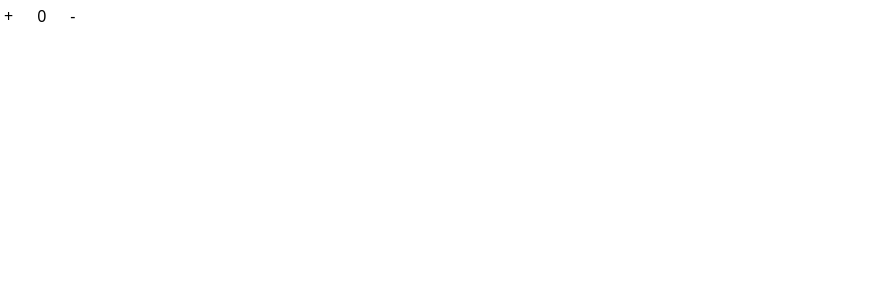
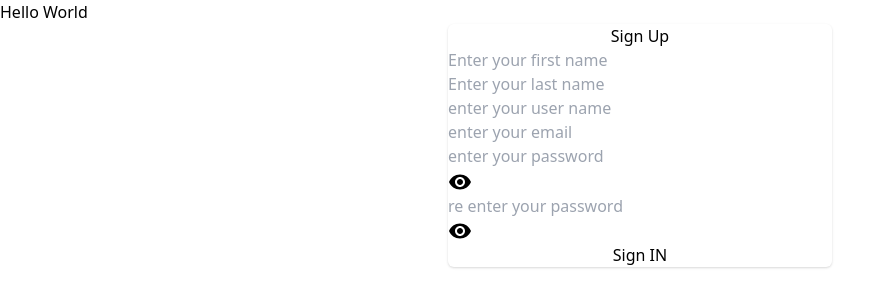
Before and after one commit to kunwar-11/sport-connect, a React (Create React App) app: page /signup in a window 1280 px wide. Shown: the top 306 px of the page, without its empty margins (0-894 px from the left). Built offline with nearby package versions, Linux system fonts and the light colour scheme.

Commit message:
skelton signup form

```diff
--- a/package.json
+++ b/package.json
@@ -4,13 +4,18 @@
   "private": true,
   "dependencies": {
     "@craco/craco": "^6.3.0",
+    "@material-ui/core": "^4.11.4",
+    "@material-ui/icons": "^4.11.2",
     "@reduxjs/toolkit": "^1.6.1",
     "@testing-library/jest-dom": "^4.2.4",
     "@testing-library/react": "^9.5.0",
     "@testing-library/user-event": "^7.2.1",
+    "history": "^5.0.1",
     "react": "^17.0.2",
     "react-dom": "^17.0.2",
     "react-redux": "^7.2.5",
+    "react-router": "^6.0.0-beta.5",
+    "react-router-dom": "^6.0.0-beta.0",
     "react-scripts": "4.0.3"
   },
   "scripts": {
--- a/src/App.js
+++ b/src/App.js
@@ -1,10 +1,13 @@
-import React from 'react';
-import { Counter } from './features/counter/Counter';
-
+import React from "react";
+import { Routes, Route } from "react-router-dom";
+import SignUp from "./features/signup/SignUp";
 function App() {
   return (
     <div className="App">
-        <Counter />
+      Hello World
+      <Routes>
+        <Route path="/signup" element={<SignUp />} />
+      </Routes>
     </div>
   );
 }
--- a/src/app/store.js
+++ b/src/app/store.js
@@ -1,8 +1,6 @@
 import { configureStore } from '@reduxjs/toolkit';
-import counterReducer from '../features/counter/counterSlice';
 
 export const store = configureStore({
   reducer: {
-    counter: counterReducer,
   },
 });
--- a/src/features/counter/Counter.jsx
+++ /dev/null
@@ -1,16 +0,0 @@
-import React from 'react'
-import {useDispatch , useSelector} from 'react-redux'
-import {increment , decrement} from './counterSlice'
-export const Counter = () => {
-    const counter = useSelector(state => state?.counter)
-    const dispatch = useDispatch()
-    return (
-        <div className = 'flex flex-row'>
-            <button className = 'p-1' onClick = {() =>dispatch(increment())}>+</button>
-            <h1 className = 'p-1 px-5'>
-                {counter?.count}
-            </h1>
-            <button className = 'p-1' onClick = {() => dispatch(decrement())} disabled = {counter?.count <=0}>-</button>
-        </div>
-    )
-}
--- a/src/features/counter/counterSlice.js
+++ /dev/null
@@ -1,25 +0,0 @@
-import {createSlice} from '@reduxjs/toolkit'
-
-
-const initialState = {
-    count : 0
-}
-
-export const counterSlice = createSlice({
-    name : 'counter',
-    initialState,
-    reducers : {
-        increment : (state) => {
-                state.count+=1
-        },
-        decrement : (state) => {
-                if(state.count > 0) {
-                    state.count-=1
-                }
-        }
-    }
-})
-
-export const {increment , decrement} = counterSlice.actions
-
-export default counterSlice.reducer
--- /dev/null
+++ b/src/features/login/Login.jsx
@@ -0,0 +1,11 @@
+import React from 'react'
+
+const Login = () => {
+    return (
+        <div>
+            Login
+        </div>
+    )
+}
+
+export default Login
--- /dev/null
+++ b/src/features/signup/SignUp.jsx
@@ -0,0 +1,82 @@
+import React, { useState } from "react";
+import { VisibilityOff, Visibility } from "@material-ui/icons";
+const SignUp = () => {
+  const [userDetails, setUserDetails] = useState({
+    firstName: "",
+    lastName: "",
+    userName: "",
+    email: "",
+    password: "",
+    confirmPassword: "",
+  });
+  const [error, setError] = useState({
+    firstNameError: "",
+    lastNameError: "",
+    userNameError: "",
+    emailError: "",
+    passwordError: "",
+  });
+  const [showPassword, setShowPassword] = useState(false);
+  const [showConfirmPassword, setShowConfirmPassword] = useState(false);
+  return (
+    <form className="flex flex-col max-w-sm rounded-md shadow mx-1 sm:mx-auto">
+      <div className="text-center">
+        <h3>Sign Up</h3>
+      </div>
+      <div>
+        <input
+          type="text"
+          placeholder="Enter your first name"
+          value={userDetails?.firstName}
+          onChange={(e) =>
+            setUserDetails((prev) => ({ ...prev, firstName: e.target.value }))
+          }
+        />
+      </div>
+      <div>
+        <input
+          type="text"
+          placeholder="Enter your last name"
+          value={userDetails?.lastName}
+        />
+      </div>
+      <div>
+        <input
+          type="text"
+          placeholder="enter your user name"
+          value={userDetails?.userName}
+        />
+      </div>
+      <div>
+        <input
+          type="email"
+          placeholder="enter your email"
+          value={userDetails?.email}
+        />
+      </div>
+      <div>
+        <div>
+          <input
+            type="password"
+            placeholder="enter your password"
+            value={userDetails?.password}
+          />
+        </div>
+        <div>{showPassword ? <VisibilityOff /> : <Visibility />}</div>
+      </div>
+      <div>
+        <div>
+          <input
+            type="password"
+            placeholder="re enter your password"
+            value={userDetails?.confirmPassword}
+          />
+        </div>
+        <div>{showConfirmPassword ? <VisibilityOff /> : <Visibility />}</div>
+      </div>
+      <button type="submit">Sign IN</button>
+    </form>
+  );
+};
+
+export default SignUp;
--- /dev/null
+++ b/src/features/signup/signupSlice.js
@@ -0,0 +1,50 @@
+import { createAsyncThunk, createSlice } from "@reduxjs/toolkit";
+const initialState = { signedUp: false, status: "idle" };
+import { API_URL } from "../../../util";
+
+const signUpUser = createAsyncThunk(
+  "signup/signUpUser",
+  async (
+    { firstName, lastName, userName, email, password },
+    { fulfillWithValue, rejectWithValue }
+  ) => {
+    try {
+      const { data } = await axios.post(`${API_URL}/auth/signup`, {
+        firstName,
+        lastName,
+        userName,
+        userName,
+        email,
+        password,
+      });
+      if (data.success) {
+        return fulfillWithValue(data.success);
+      }
+    } catch (error) {
+      console.log(error);
+      return rejectWithValue(error);
+    }
+  }
+);
+
+export const signupSlice = createSlice({
+  name: "signup",
+  initialState,
+  reducers: {},
+  extraReducers: {
+    [signUpUser.pending]: (state) => {
+      state.status = "loading";
+    },
+    [signUpUser.fulfilled]: (state, action) => {
+      if (action.payload) {
+        state.status = "fulfulled";
+        state.signedUp = action.payload;
+      }
+    },
+    [signUpUser.rejected]: (state) => {
+      state.status = "rejected";
+    },
+  },
+});
+
+export default signupSlice.reducers;
--- a/src/index.js
+++ b/src/index.js
@@ -1,18 +1,20 @@
-import React from 'react';
-import ReactDOM from 'react-dom';
-import './index.css';
-import App from './App';
-import { store } from './app/store';
-import { Provider } from 'react-redux';
-import * as serviceWorker from './serviceWorker';
-
+import React from "react";
+import ReactDOM from "react-dom";
+import "./index.css";
+import App from "./App";
+import { store } from "./app/store";
+import { Provider } from "react-redux";
+import * as serviceWorker from "./serviceWorker";
+import { BrowserRouter as Router } from "react-router-dom";
 ReactDOM.render(
   <React.StrictMode>
-    <Provider store={store}>
-      <App />
-    </Provider>
+    <Router>
+      <Provider store={store}>
+        <App />
+      </Provider>
+    </Router>
   </React.StrictMode>,
-  document.getElementById('root')
+  document.getElementById("root")
 );
 
 // If you want your app to work offline and load faster, you can change
--- /dev/null
+++ b/util.js
@@ -0,0 +1 @@
+export const API_URL = 'https://api-sport-connect.herokuapp.com/'
```
Also changed, not shown: src/features/login/loginSlice.js (added), 2 other files (tests, documents, lock files or other folders).
